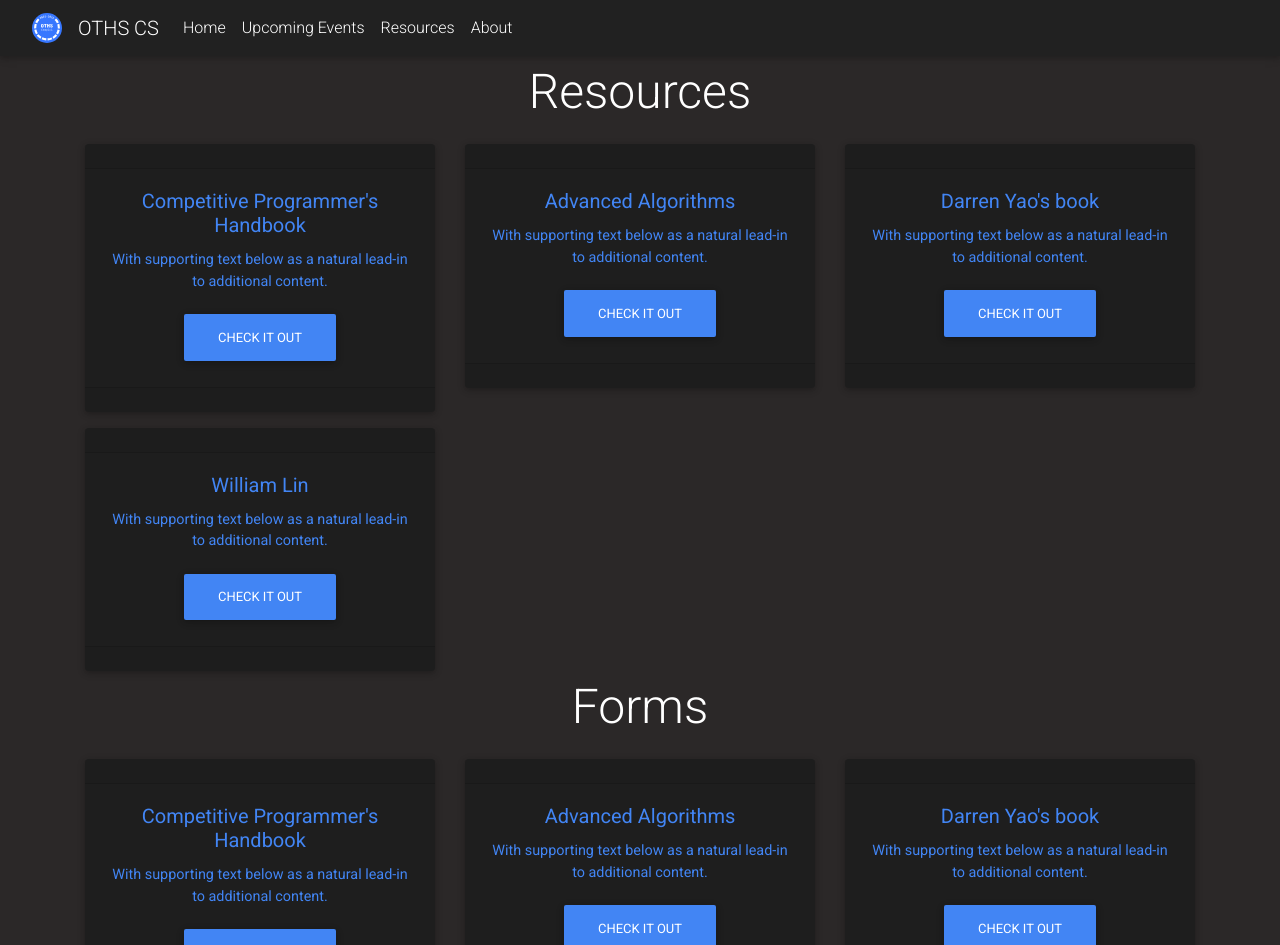
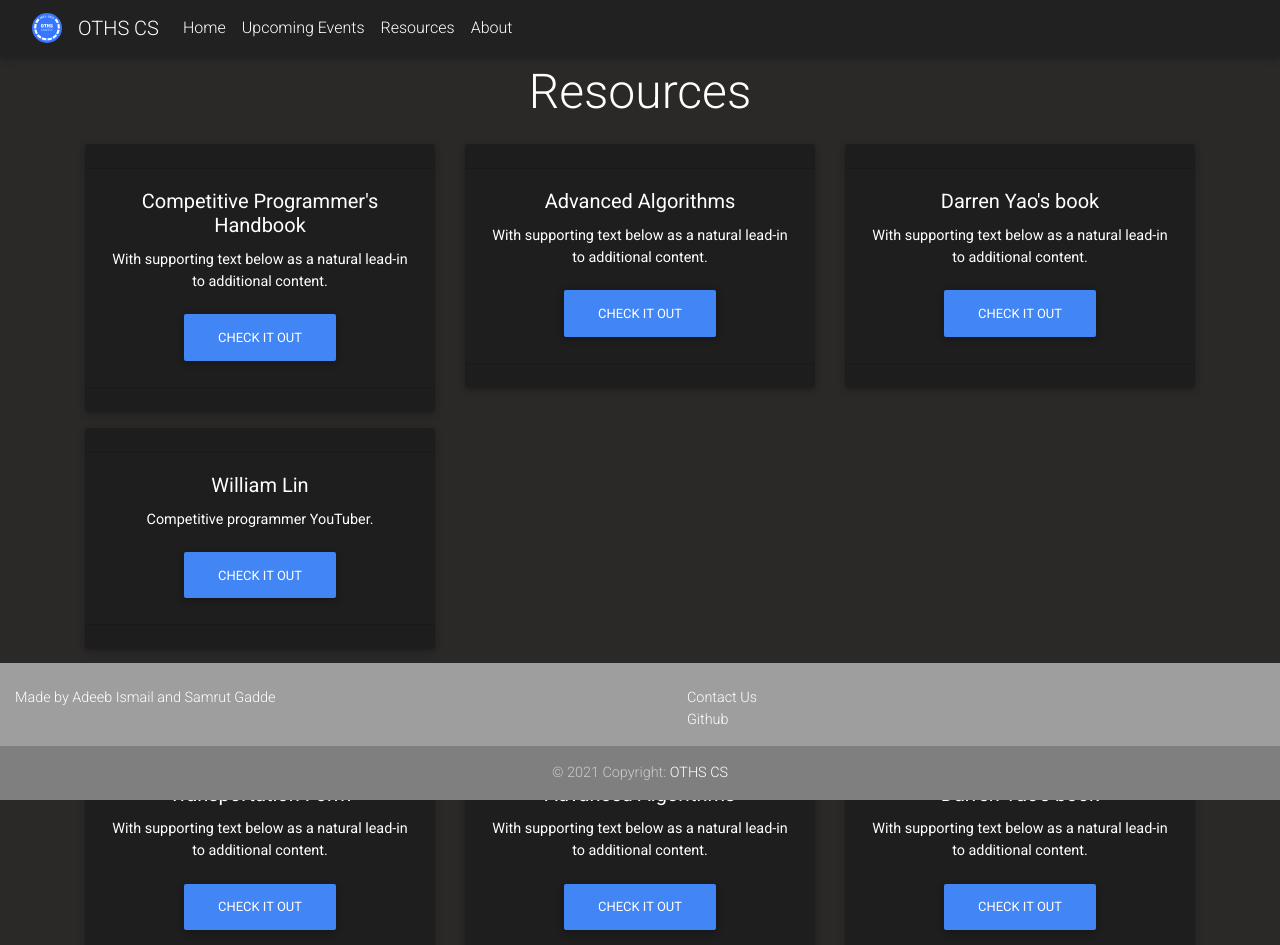
Before and after one commit to SamrutGadde/OTHSCS, a React (Create React App) app: page /resources in a window 1280 px wide. Shown: the top 945 px of the page. Built offline with nearby package versions, Linux system fonts and the light colour scheme.

Commit message:
resources

```diff
--- a/src/components/footer.js
+++ b/src/components/footer.js
@@ -3,8 +3,9 @@
 
 export default function footer() {
   return (
-    <MDBFooter color="grey" className="font-small pt-4 mt-4">
-      <MDBContainer fluid className="text-center text-md-left">
+    <div>
+      <MDBFooter color="grey" className="font-small pt-4 mt-4 fixed-bottom">
+        <MDBContainer fluid className="text-center text-md-left ">
           <MDBRow>
             <MDBCol md="6">
               <p>Made by Adeeb Ismail and Samrut Gadde</p>
@@ -32,5 +33,6 @@
           </MDBContainer>
         </div>
       </MDBFooter>
+    </div>
   );
 }
--- a/src/pages/resources.js
+++ b/src/pages/resources.js
@@ -1,18 +1,16 @@
 import React from "react";
 import FooterBottom from "../components/footer.js";
 import "../index.css";
-import {
-  MDBBtn,
-  MDBCard,
-  MDBCardBody,
-  MDBCardImage,
-  MDBCardTitle,
-  MDBCardText,
-  MDBCol,
-} from "mdbreact";
+
 export default function resources() {
   return (
-    <div className="" style={{ backgroundColor: "#2b2828" }}>
+    <div
+      className=""
+      style={{
+        backgroundColor: "#2b2828",
+        minHeight: "150vh",
+      }}
+    >
       <div class="container-sm">
         <div
           className="col- offset-"
@@ -34,11 +32,11 @@
               style={{ backgroundColor: "#1E1E1E" }}
             >
               <div class="card-header"></div>
-              <div class="card-body" style={{ color: "#4285F4" }}>
-                <h5 class="card-title" style={{ color: "#4285F4" }}>
+              <div class="card-body" style={{ color: "white" }}>
+                <h5 class="card-title" style={{ color: "white" }}>
                   Competitive Programmer's Handbook
                 </h5>
-                <p class="card-text" style={{ color: "#4285F4" }}>
+                <p class="card-text" style={{ color: "white" }}>
                   With supporting text below as a natural lead-in to additional
                   content.
                 </p>
@@ -56,15 +54,18 @@
               style={{ backgroundColor: "#1E1E1E" }}
             >
               <div class="card-header"></div>
-              <div class="card-body" style={{ color: "#4285F4" }}>
-                <h5 class="card-title" style={{ color: "#4285F4" }}>
+              <div class="card-body" style={{ color: "white" }}>
+                <h5 class="card-title" style={{ color: "white" }}>
                   Advanced Algorithms
                 </h5>
-                <p class="card-text" style={{ color: "#4285F4" }}>
+                <p class="card-text" style={{ color: "white" }}>
                   With supporting text below as a natural lead-in to additional
                   content.
                 </p>
-                <a href="https://cses.fi/book/book.pdf" class="btn btn-primary">
+                <a
+                  href="https://cp-algorithms.web.app/index.html"
+                  class="btn btn-primary"
+                >
                   Check it out
                 </a>
               </div>
@@ -78,15 +79,18 @@
               style={{ backgroundColor: "#1E1E1E" }}
             >
               <div class="card-header"></div>
-              <div class="card-body" style={{ color: "#4285F4" }}>
-                <h5 class="card-title" style={{ color: "#4285F4" }}>
+              <div class="card-body" style={{ color: "white" }}>
+                <h5 class="card-title" style={{ color: "white" }}>
                   Darren Yao's book
                 </h5>
-                <p class="card-text" style={{ color: "#4285F4" }}>
+                <p class="card-text" style={{ color: "white" }}>
                   With supporting text below as a natural lead-in to additional
                   content.
                 </p>
-                <a href="https://cses.fi/book/book.pdf" class="btn btn-primary">
+                <a
+                  href="https://darrenyao.com/usacobook/java.pdf"
+                  class="btn btn-primary"
+                >
                   Check it out
                 </a>
               </div>
@@ -102,13 +106,12 @@
               style={{ backgroundColor: "#1E1E1E" }}
             >
               <div class="card-header"></div>
-              <div class="card-body" style={{ color: "#4285F4" }}>
-                <h5 class="card-title" style={{ color: "#4285F4" }}>
+              <div class="card-body" style={{ color: "white" }}>
+                <h5 class="card-title" style={{ color: "white" }}>
                   William Lin
                 </h5>
-                <p class="card-text" style={{ color: "#4285F4" }}>
-                  With supporting text below as a natural lead-in to additional
-                  content.
+                <p class="card-text" style={{ color: "white" }}>
+                  Competitive programmer YouTuber.
                 </p>
                 <a
                   href="https://www.youtube.com/c/WilliamLin168"
@@ -142,11 +145,11 @@
               style={{ backgroundColor: "#1E1E1E" }}
             >
               <div class="card-header"></div>
-              <div class="card-body" style={{ color: "#4285F4" }}>
-                <h5 class="card-title" style={{ color: "#4285F4" }}>
-                  Competitive Programmer's Handbook
+              <div class="card-body" style={{ color: "white" }}>
+                <h5 class="card-title" style={{ color: "white" }}>
+                  Transportation Form
                 </h5>
-                <p class="card-text" style={{ color: "#4285F4" }}>
+                <p class="card-text" style={{ color: "white" }}>
                   With supporting text below as a natural lead-in to additional
                   content.
                 </p>
@@ -164,11 +167,11 @@
               style={{ backgroundColor: "#1E1E1E" }}
             >
               <div class="card-header"></div>
-              <div class="card-body" style={{ color: "#4285F4" }}>
-                <h5 class="card-title" style={{ color: "#4285F4" }}>
+              <div class="card-body" style={{ color: "white" }}>
+                <h5 class="card-title" style={{ color: "white" }}>
                   Advanced Algorithms
                 </h5>
-                <p class="card-text" style={{ color: "#4285F4" }}>
+                <p class="card-text" style={{ color: "white" }}>
                   With supporting text below as a natural lead-in to additional
                   content.
                 </p>
@@ -186,11 +189,11 @@
               style={{ backgroundColor: "#1E1E1E" }}
             >
               <div class="card-header"></div>
-              <div class="card-body" style={{ color: "#4285F4" }}>
-                <h5 class="card-title" style={{ color: "#4285F4" }}>
+              <div class="card-body" style={{ color: "white" }}>
+                <h5 class="card-title" style={{ color: "white" }}>
                   Darren Yao's book
                 </h5>
-                <p class="card-text" style={{ color: "#4285F4" }}>
+                <p class="card-text" style={{ color: "white" }}>
                   With supporting text below as a natural lead-in to additional
                   content.
                 </p>
@@ -203,7 +206,7 @@
           </div>
         </div>
       </div>
-      <FooterBottom> </FooterBottom>
+      <FooterBottom></FooterBottom>
     </div>
   );
 }
```
Lines whose indentation alone changed are shown as unchanged.
